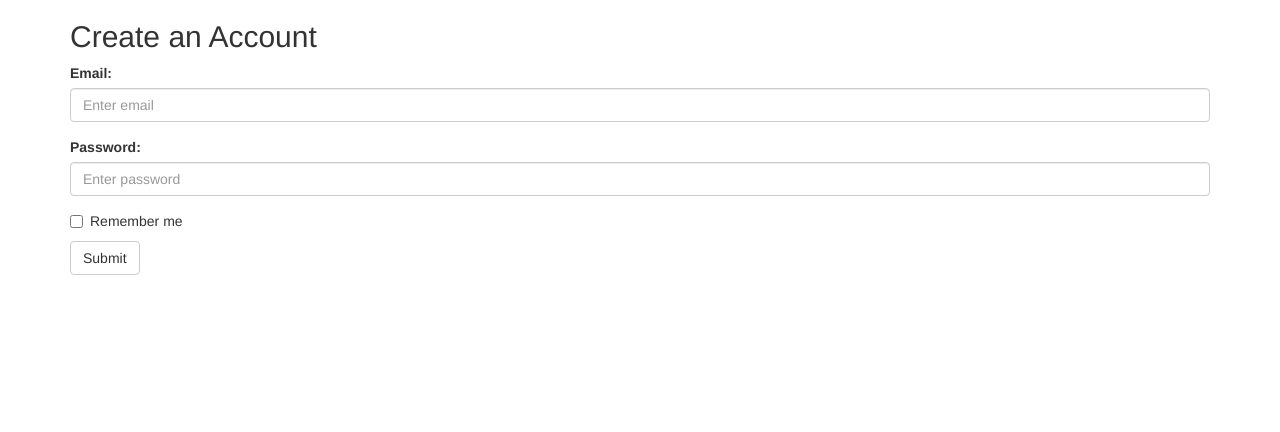
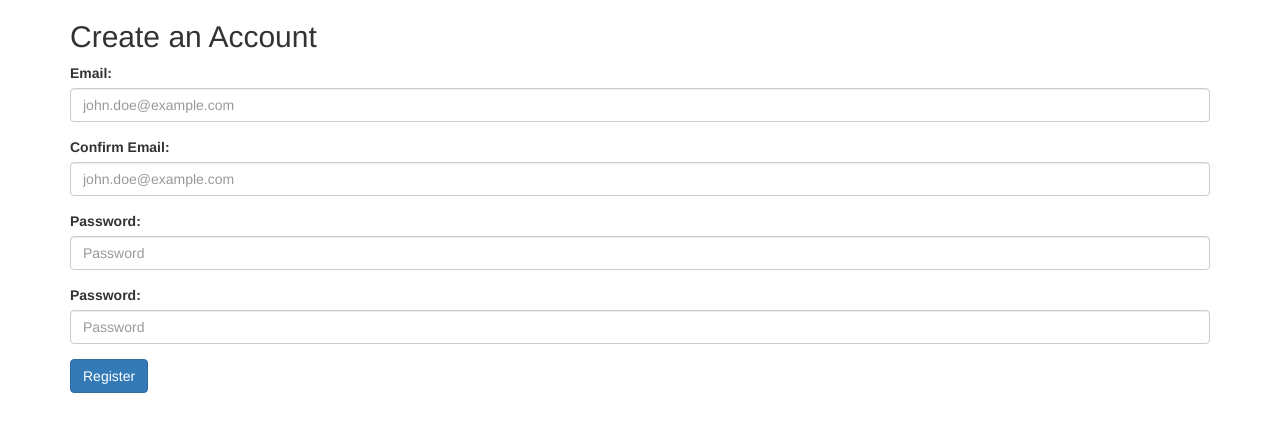
Before and after one commit to Scoutdrago3/Coders-Path, a PHP site: page /signin.php in a window 1280 px wide. Shown: the top 432 px of the page. Run offline with PHP 8.4, Linux system fonts and the light colour scheme; some libraries are stand-ins or nearby versions.

Commit message:
Added things to form

```diff
--- a/signin.php
+++ b/signin.php
@@ -16,16 +16,21 @@
   <form role="form">
     <div class="form-group">
       <label for="email">Email:</label>
-      <input type="email" class="form-control" id="email" placeholder="Enter email">
+      <input type="email" class="form-control" id="email" placeholder="john.doe@example.com">
+    </div>
+    <div class="form-group">
+      <label for="emailConf">Confirm Email:</label>
+      <input type="email" class="form-control" id="emailConf" placeholder="john.doe@example.com">
     </div>
     <div class="form-group">
       <label for="pwd">Password:</label>
-      <input type="password" class="form-control" id="pwd" placeholder="Enter password">
+      <input type="password" class="form-control" id="pwd" placeholder="Password">
     </div>
-    <div class="checkbox">
-      <label><input type="checkbox"> Remember me</label>
+    <div class="form-group">
+      <label for="pwdConf">Password:</label>
+      <input type="password" class="form-control" id="pwdConf" placeholder="Password">
     </div>
-    <button type="submit" class="btn btn-default">Submit</button>
+    <button type="submit" class="btn btn-primary">Register</button>
   </form>
     </body>
 </html>
```
